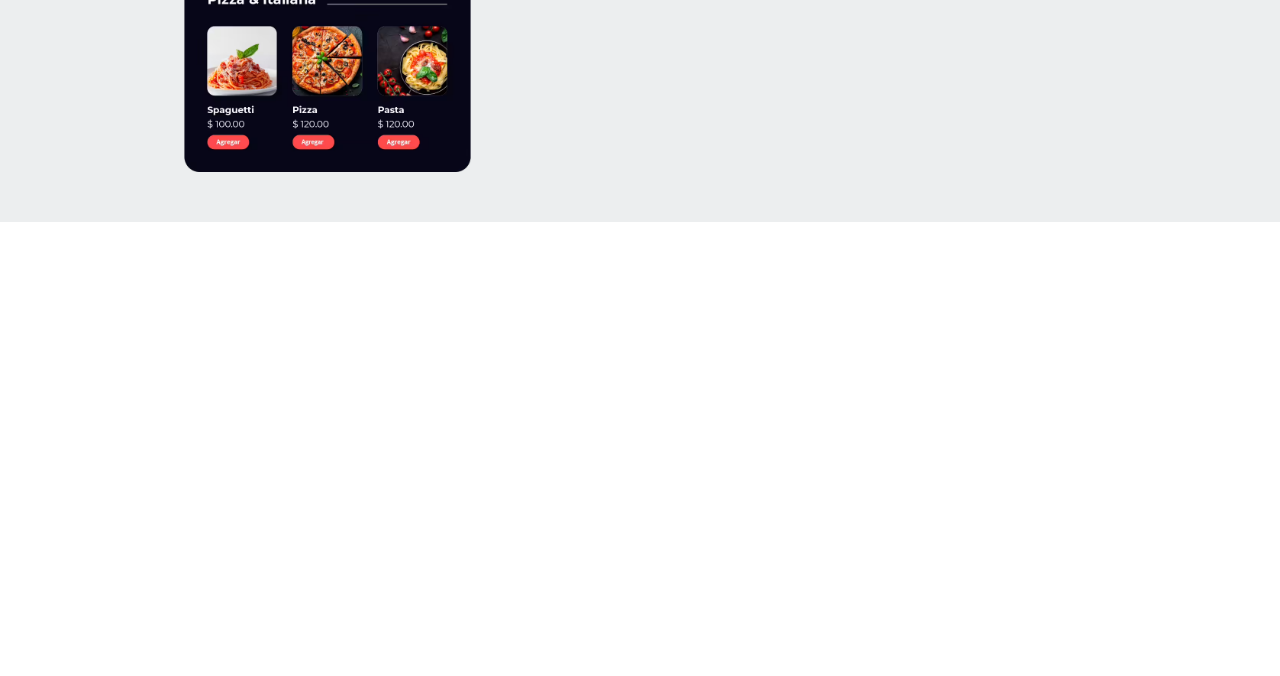
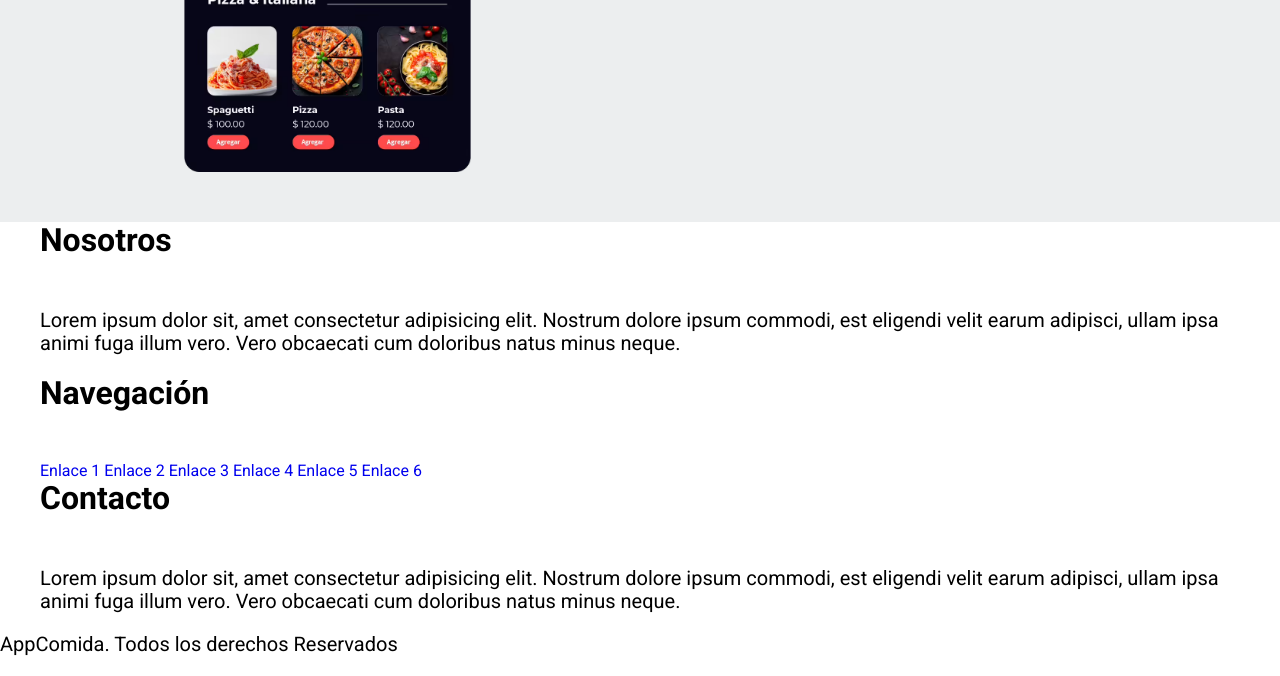
Before and after one commit to LuisMarioSolano/delivery-app, a website: page index.html in a window 1280 px wide. Shown: the part 5501-6177 px from the top of the page. Before the commit the page ends 5723 px from the top, so only its background shows below. Drawn offline with Linux system fonts and the light colour scheme.

Commit message:
Create footer files for styles

```diff
--- a/index.html
+++ b/index.html
@@ -493,6 +493,40 @@
             </div>
         </div>
     </section>
+
+    <footer class="footer">
+        <div class="footer__grid contenedor">
+            <div class="footer__widget">
+                <h3 class="footer__heading">Nosotros</h3>
+                <p class="footer__texto">
+                    Lorem ipsum dolor sit, amet consectetur adipisicing elit. Nostrum dolore ipsum commodi, est eligendi
+                    velit earum adipisci, ullam ipsa animi fuga illum vero. Vero obcaecati cum doloribus natus minus
+                    neque.
+                </p>
+            </div>
+            <div class="footer__widget">
+                <h3 class="footer__heading">Navegación</h3>
+                <nav class="footer__nav">
+                    <a href="#" class="footer__link">Enlace 1</a>
+                    <a href="#" class="footer__link">Enlace 2</a>
+                    <a href="#" class="footer__link">Enlace 3</a>
+                    <a href="#" class="footer__link">Enlace 4</a>
+                    <a href="#" class="footer__link">Enlace 5</a>
+                    <a href="#" class="footer__link">Enlace 6</a>
+                </nav>
+            </div>
+
+            <div class="footer__widget">
+                <h3 class="footer__heading">Contacto</h3>
+                <p class="footer__texto">
+                    Lorem ipsum dolor sit, amet consectetur adipisicing elit. Nostrum dolore ipsum commodi, est eligendi
+                    velit earum adipisci, ullam ipsa animi fuga illum vero. Vero obcaecati cum doloribus natus minus
+                    neque.
+                </p>
+            </div>
+        </div>
+        <p class="footer__copyright">AppComida. Todos los derechos Reservados</p>
+    </footer>
 </body>
 
 </html>
--- a/src/scss/app.scss
+++ b/src/scss/app.scss
@@ -6,3 +6,4 @@
 @use 'favoritos';
 @use 'repartidores';
 @use 'descargar';
+@use 'footer';
--- /dev/null
+++ b/src/scss/footer/_footer.scss
@@ -0,0 +1,2 @@
+@use 'base/variables' as v;
+@use 'base/mixins' as m;
--- /dev/null
+++ b/src/scss/footer/_index.scss
@@ -0,0 +1 @@
+@forward 'footer';
```
